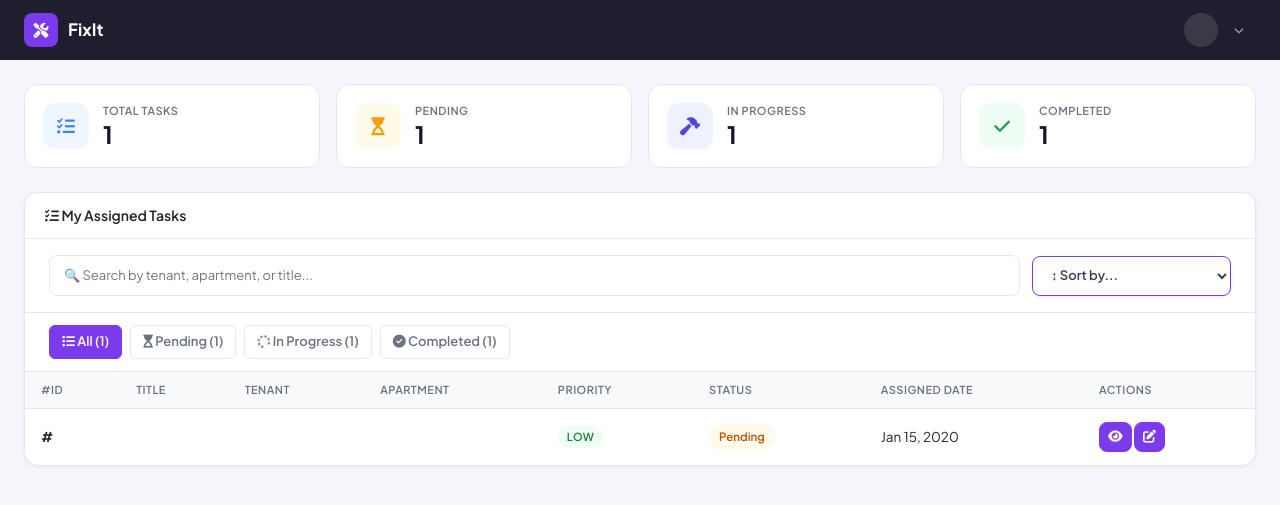
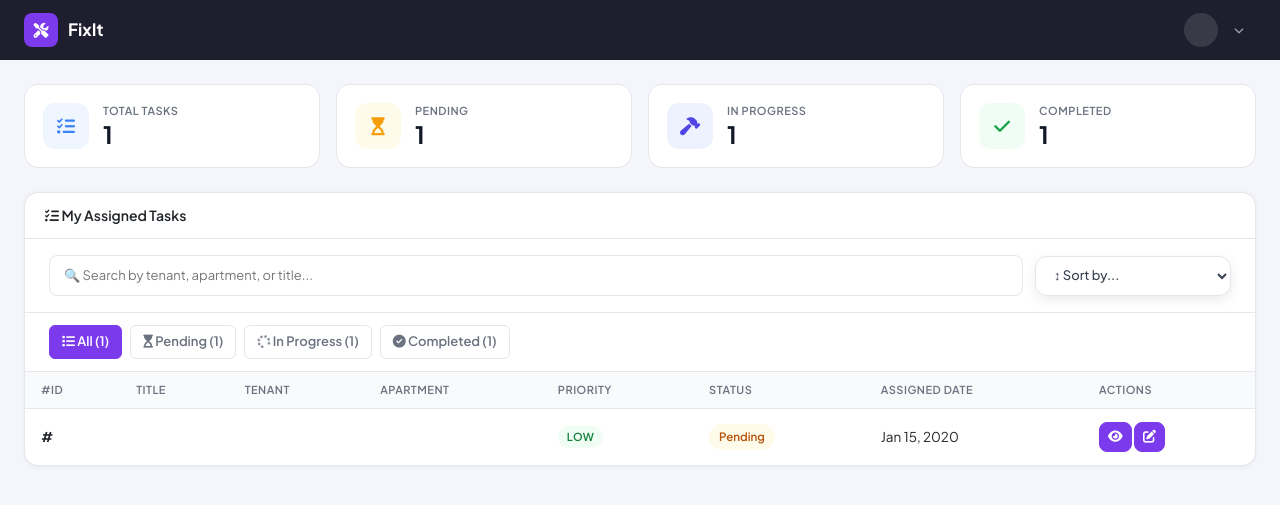
Before and after one commit to gimshaninethmini/apartment_maintainance_system, a Django app: template templates/maintenance/technician_dashboard.html in a window 1280 px wide. Shown: the top 505 px of the page. Run offline with Django 5.2, Linux system fonts and the light colour scheme; tables that the repository leaves empty hold one stand-in row (values such as "Sample post"); the template is opened without the code that fills it: values that come from a table or form of the project are taken from there, most other values are stand-ins (such as "Sample title", 1, 10 or a date in 2020).

Commit message:
Fixed styling of sort dropdown

```diff
--- a/templates/maintenance/technician_dashboard.html
+++ b/templates/maintenance/technician_dashboard.html
@@ -317,7 +317,7 @@
                     <input type="text" id="searchInput" placeholder="🔍 Search by tenant, apartment, or title..."
                            style="flex: 1; min-width: 250px; padding: 10px 14px; border: 1px solid #E5E7EB; border-radius: 8px; font-size: 13px; font-family: 'Plus Jakarta Sans', sans-serif; transition: all 0.2s;">
 
-                    <select id="sortSelect" style="padding: 10px 14px; border: 1px solid #7C3AED; background: white; border-radius: 8px; font-size: 13px; font-family: 'Plus Jakarta Sans', sans-serif; font-weight: 600; color: #374151; cursor: pointer; transition: all 0.2s; box-shadow: 0 1px 3px rgba(124, 58, 237, 0.1);">
+                    <select id="sortSelect" style="padding: 10px 14px; border: 1px solid #E5E7EB; background: white; border-radius: 12px; font-size: 13px; font-family: 'Plus Jakarta Sans', sans-serif; font-weight: 500; color: #374151; cursor: pointer; transition: all 0.2s; box-shadow: 0 4px 12px rgba(0,0,0,0.08);">
                         <option value="none">↕ Sort by...</option>
                         <option value="priority-desc">🔴 Priority (High → Low)</option>
                         <option value="apartment">🏢 Apartment</option>
```
